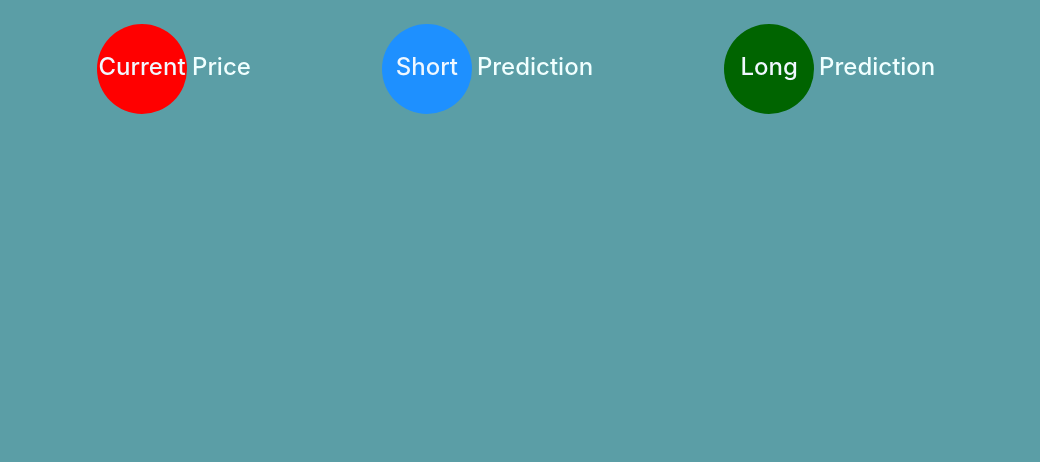
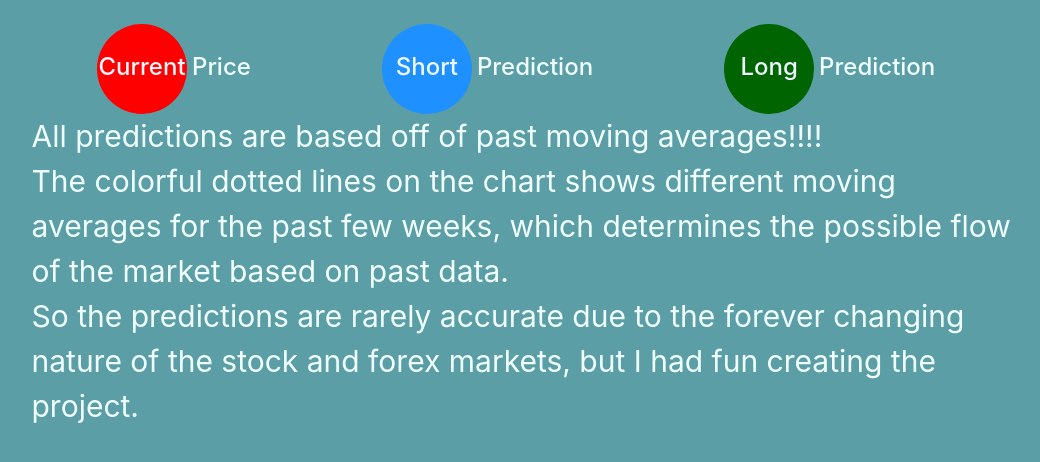
Before and after one commit to SishirPhuyal/ChartsChartsCharts, a Django app: page / in a window 1280 px wide. Shown: the part 74-536 px from the top of the page, without its empty margins (19-1059 px from the left). Run offline with Django 3.2, Linux system fonts and the light colour scheme; some libraries are stand-ins or nearby versions.

Commit message:
Fixing html pages

```diff
--- a/charts/templates/chartsgallery.html
+++ b/charts/templates/chartsgallery.html
@@ -33,12 +33,6 @@
     body{
         background: #5b9ea6;
     }
-    #btn{
-        margin-left: 5px;
-    }
-    #searchbar{
-
-    }
     .redcircle,.bluecircle,.greencircle{
         border-radius: 50%;
         width: 90px;
--- a/charts/templates/index.html
+++ b/charts/templates/index.html
@@ -10,7 +10,7 @@
 <body>
 
 <nav class="navbar navbar-expand-md bg-dark navbar-dark">
-   <a id="mainnav" class="navbar-brand" href="{% url 'home' %}"><h2>Charts! Charts! Charts!</h2></a>
+   <a class="navbar-brand" href="{% url 'home' %}"><h2>Charts! Charts! Charts!</h2></a>
   <ul class="navbar-nav">
     <li class="nav-item">
         <a class="nav-link" href="{% url 'gallery' %}"><h3>Chart Gallery</h3></a>
@@ -29,15 +29,26 @@
 <div class="row">
         <div class="redcircle"><h4>Current</h4></div><h4 class="custom-text">Price</h4>
         <div class="bluecircle"><h4>Short</h4></div><h4 class="custom-text">Prediction</h4>
-        <div class="greencircle"><h4>Long</h4></div><h4 class="custom-text">Prediction</h4>
+        <div class="greencircle"><h4>Long</h4></div><h4 class="custom-text">Prediction</h4> <br>
+    <p> All predictions are based off of past moving averages!!!! <br>The colorful dotted lines on the chart shows different moving averages for the
+        past few weeks, which determines the possible flow of the market based on past data.<br> So the predictions are rarely accurate due to the forever
+        changing nature of the stock and forex markets, but I had fun creating the project.
+    </p>
 </div>
-
 </body>
 </html>
 
 <style>
     body{
         background: #5b9ea6;
+    }
+    p{
+        margin-left: 5%;
+        margin-right: 20%;
+        font-size: 30px;
+        color: azure;
+
+
     }
     #btn{
         margin-left: 5px;
```
Also changed, not shown: db.sqlite3.
